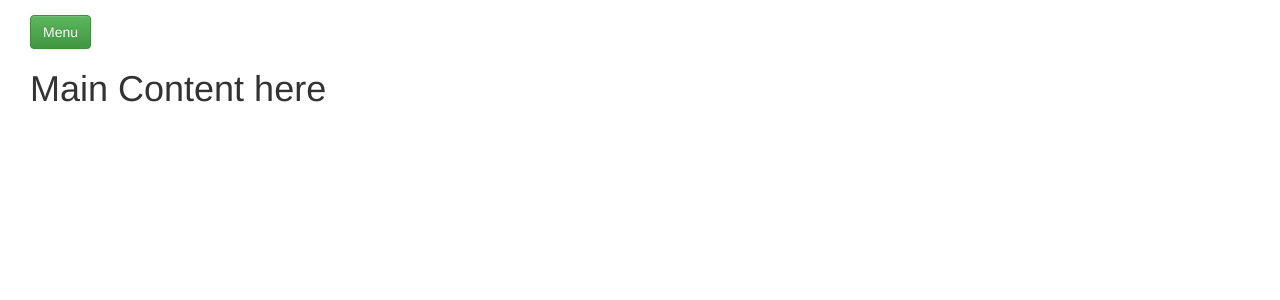
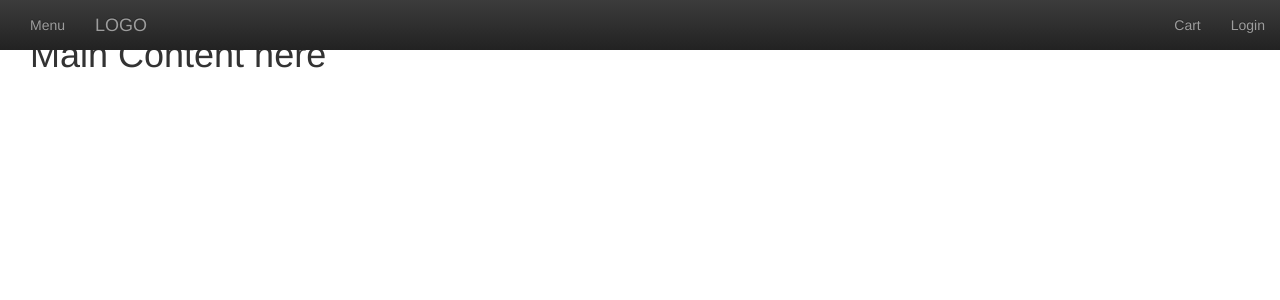
Before and after one commit to athenexcalibur/gp8, a PHP site: page / in a window 1280 px wide. Shown: the top 300 px of the page. Run offline with PHP 8.4, Linux system fonts and the light colour scheme.

Commit message:
Added basic navbar on top Still need to fix padding options to remove overlapping parts

```diff
--- a/index.php
+++ b/index.php
@@ -20,6 +20,21 @@
     <script src="bootstrap/js/bootstrap.min.js"></script>
 </head>
 <body>
+    <nav class="nav navbar-inverse navbar-fixed-top">
+        <div class="container-fluid">
+            <div class="nav navbar-nav">
+                <li><a href="#" id="menu-toggle">Menu</a></li>
+            </div>
+
+            <div class="navbar-header">
+                <a href="index.php" class="navbar-brand">LOGO</a>
+            </div>
+            <div class="nav navbar-nav navbar-right">
+                <li><a href="#">Cart</a></li>
+                <li><a href="#">Login</a></li>
+            </div>
+        </div>
+    </nav>
 
     <div id="wrapper">
 
@@ -36,7 +51,6 @@
             <div class="container-fluid">
                 <div class="row">
                    <div class="col-lg-12">
-                       <a href="#" class="btn btn-success" id="menu-toggle">Menu</a>
                        <h1>Main Content here</h1>
                    </div>
                 </div>
```
